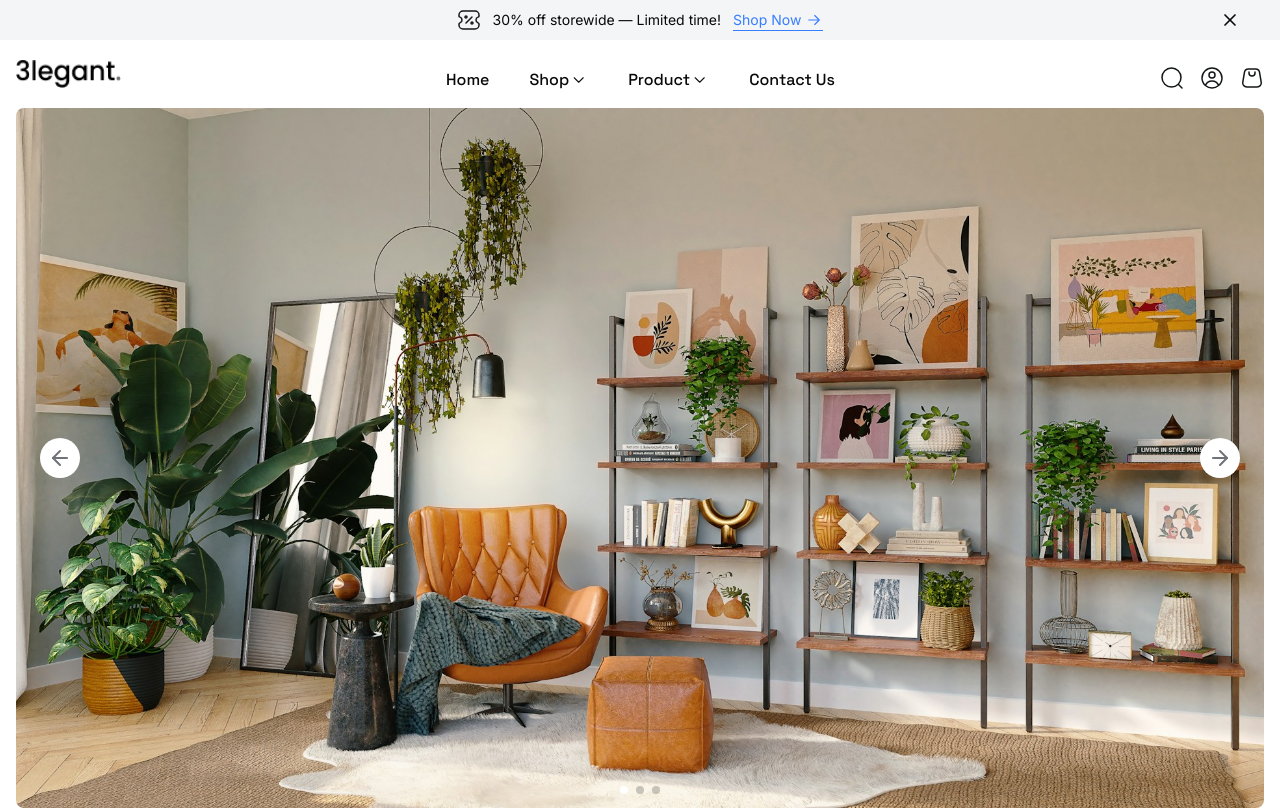
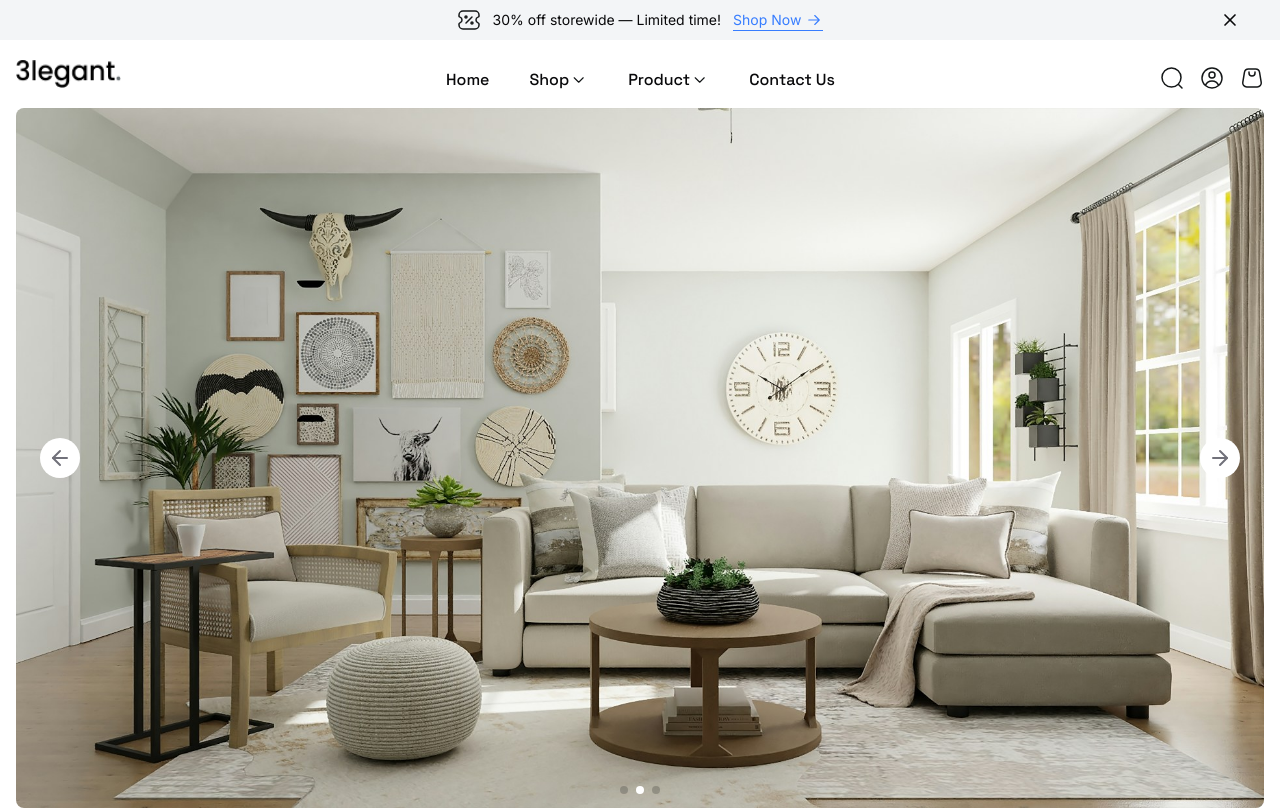
Before and after one commit to afridiwhatever/elegant-furnitures, a Next.js app: page / in a window 1280 px wide. Shown: the top 810 px of the page. Built offline with nearby package versions, Linux system fonts and the light colour scheme.

Commit message:
chore: autoplay

```diff
--- a/src/components/HeroSectionSlider.tsx
+++ b/src/components/HeroSectionSlider.tsx
@@ -4,7 +4,7 @@ import { useRef } from "react";
 import "swiper/css";
 import "swiper/css/navigation";
 import "swiper/css/pagination";
-import { Pagination } from "swiper/modules";
+import { Pagination, Autoplay } from "swiper/modules";
 import { Swiper, SwiperSlide } from "swiper/react";
 import { ArrowLeft, ArrowRight } from "lucide-react";
 
@@ -28,9 +28,10 @@ const HeroSectionSlider = () => {
       <Swiper
         ref={swiperRef}
         className="w-full"
-        modules={[Pagination]}
+        modules={[Pagination, Autoplay]}
         spaceBetween={50}
         slidesPerView={1}
+        autoplay
         onSlideChange={() => console.log("slide change")}
         onSwiper={(swiper) => console.log(swiper)}
         pagination={{ clickable: true }}
--- a/src/components/ProductShowcase.tsx
+++ b/src/components/ProductShowcase.tsx
@@ -5,7 +5,7 @@ import Image from "next/image";
 import { useEffect, useRef, useState } from "react";
 import "swiper/css";
 import "swiper/css/navigation";
-import { Navigation } from "swiper/modules";
+import { Navigation, Autoplay } from "swiper/modules";
 import { Swiper, SwiperSlide } from "swiper/react";
 import { ArrowRight, ArrowLeft } from "lucide-react";
 import { Swiper as SwiperInstance } from "swiper";
@@ -73,12 +73,12 @@ const ProductShowcase = ({ images }: ProductShowcaseProps) => {
     <div className="w-full lg:w-[45%] h-[60vh] lg:h-[80vh] space-y-4 ">
       <div className="h-full lg:h-[85%] w-full ">
         <Swiper
-          modules={[Navigation]}
+          modules={[Navigation, Autoplay]}
           spaceBetween={50}
           slidesPerView={1}
           onSlideChange={handleSwiperSlideChange}
           autoplay={{
-            delay: 3500,
+            delay: 2000,
             pauseOnMouseEnter: true,
             disableOnInteraction: false,
           }}
```
